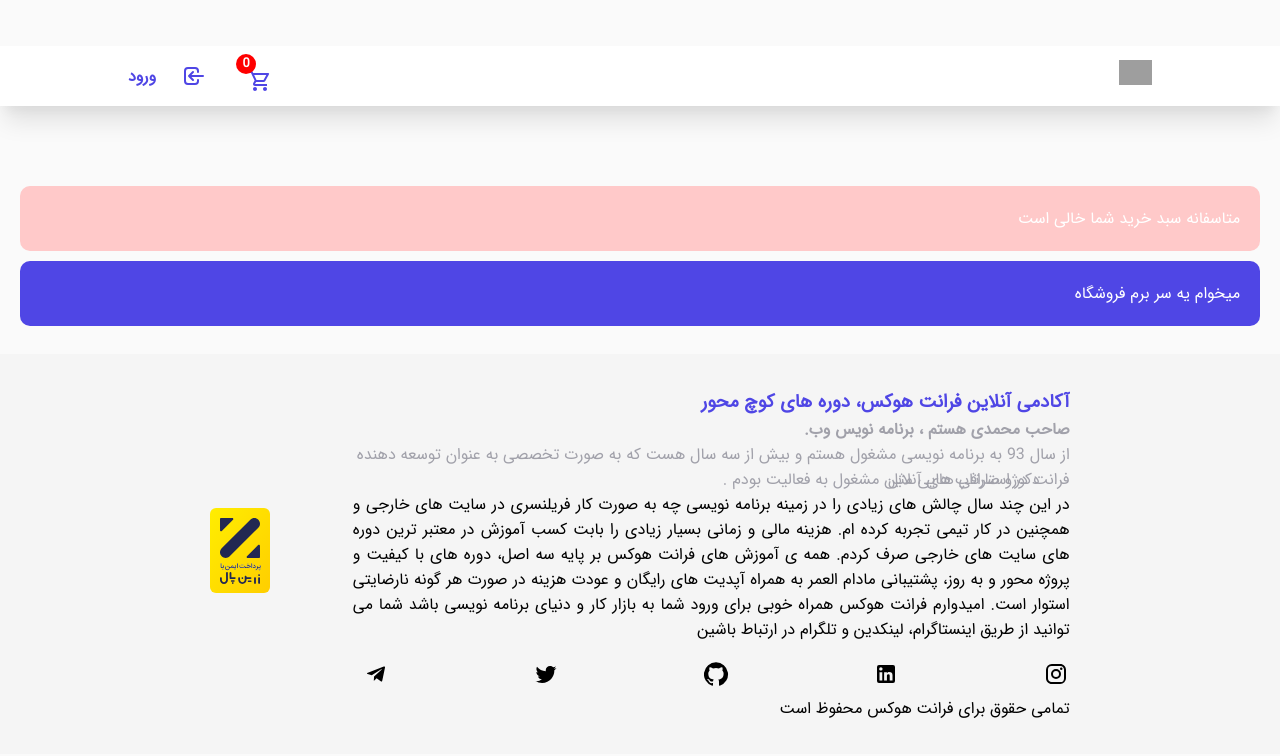
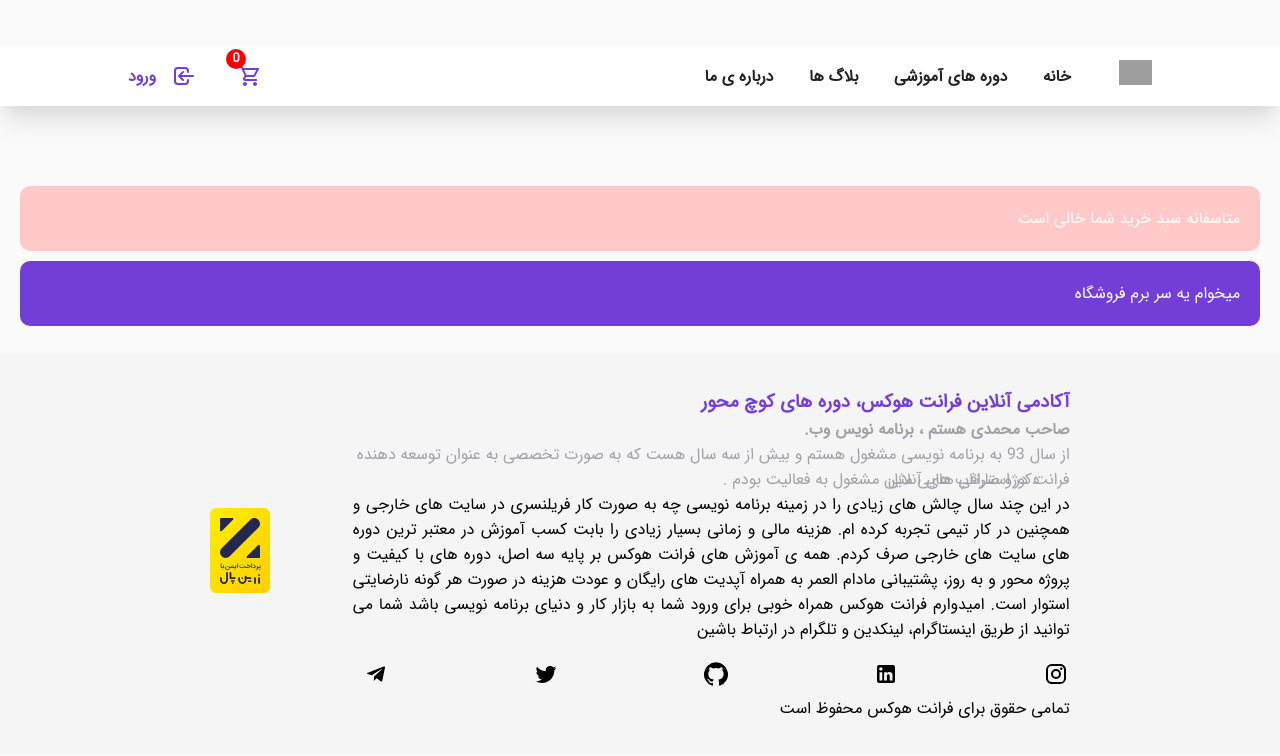
Before and after one commit to vafa2020/store-redux, a React (Create React App) app: page /cart in a window 1280 px wide. Shown: the top 756 px of the page. Built offline with nearby package versions, Linux system fonts and the light colour scheme; grey boxes are pictures that could not be loaded.

Commit message:
style navigation

```diff
--- a/src/component/headerLeft/HeaderLeft.module.scss
+++ b/src/component/headerLeft/HeaderLeft.module.scss
@@ -15,7 +15,6 @@
     .iconLogin {
       display: flex;
       @include textStyle(1.5rem, bold, $color-primary);
-      margin-left: 10px;
       padding: 1rem;
       &:hover {
         border-radius: 50%;
@@ -24,7 +23,6 @@
     }
   }
   .cart {
-    margin-top: 9px;
     position: relative;
     .iconCart {
       display: flex;
--- a/src/component/headerRight/HeaderRight.js
+++ b/src/component/headerRight/HeaderRight.js
@@ -1,15 +1,17 @@
-import { Link, NavLink } from "react-router-dom";
+import { Link } from "react-router-dom";
 import classes from "./HeaderRight.module.scss";
 import logo from "../../img/logo.svg";
+import { Navigation } from "../navigation/Navigation";
+import { NavigationMobile } from "../navigationMobile/NavigationMobile";
 
 const HeaderRight = () => {
-
   return (
     <div className={classes.headerRight}>
+      <NavigationMobile/>
       <Link to="/">
         <img className={classes.logo} src={logo} alt="logo-icon" />
       </Link>
-
+      <Navigation />
     </div>
   );
 };
--- a/src/component/headerRight/HeaderRight.module.scss
+++ b/src/component/headerRight/HeaderRight.module.scss
@@ -11,6 +11,9 @@
 @include media(M) {
   .logo {
     margin-left: 0;
+    margin-right: 10px;
+    margin-top: 8px;
+    height: 31px;
   }
 }
 
--- /dev/null
+++ b/src/component/navigationMobile/NavigationMobile.js
@@ -0,0 +1,18 @@
+import React, { useState } from "react";
+import { Navigation } from "../navigation/Navigation";
+import classes from "./NavigationMobile.module.scss";
+import { GiHamburgerMenu } from "react-icons/gi";
+export const NavigationMobile = () => {
+  const [openMenu, setOpenMenu] = useState(false);
+  return (
+    <>
+      <button
+        onClick={() => setOpenMenu(!openMenu)}
+        className={classes.hambergerMenu}
+      >
+        <GiHamburgerMenu size="large" />
+      </button>
+      {openMenu && <Navigation />}
+    </>
+  );
+};
--- /dev/null
+++ b/src/component/navigationMobile/NavigationMobile.module.scss
@@ -0,0 +1,46 @@
+@import "../../configStyle/index.scss";
+
+.hambergerMenu {
+  display: none;
+}
+@include media(M) {
+  .hambergerMenu {
+    display: flex;
+    border: none;
+    background-color: transparent;
+    width: 30px;
+    height: 30px;
+    color: #733DD8;
+  }
+}
+.items {
+  display: flex;
+  align-items: center;
+}
+.item {
+  list-style: none;
+  padding: 0 5px;
+  &:hover {
+    transition: 0.5s ease-in;
+    // .subMenu {
+    //   display: block;
+    // }
+  }
+  .link {
+    display: flex;
+    justify-content: center;
+    text-decoration: none;
+    color: $color-dark;
+    font-weight: bold;
+    padding: 0.5rem 0.8rem;
+    transition: all 0.2s linear;
+    position: relative;
+    &:hover {
+      background-color: $color-primary;
+      color: $color-light;
+      border-radius: 5px;
+      height: 100%;
+    }
+  }
+
+}
--- a/src/configStyle/_colors.scss
+++ b/src/configStyle/_colors.scss
@@ -1,4 +1,4 @@
-$color-primary: #4f46e5;
+$color-primary: #733DD8;
 $color-secondary: #5B21B6;
 // --------------------------------------
 $color-footer: #f5f5f5;
```
